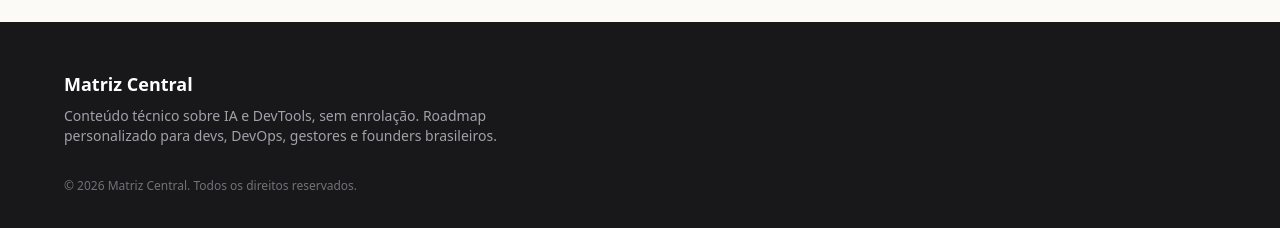
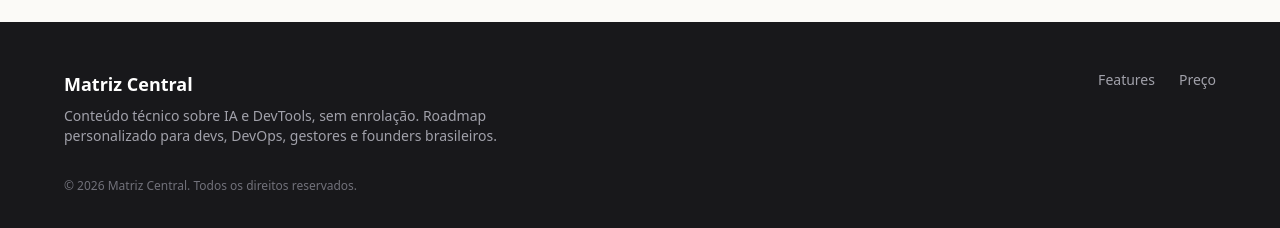
Before and after one commit to limajeferson/matrizcentral, a Next.js app: page / in a window 1280 px wide. Shown: the part 2574-2802 px from the top of the page. Built offline with nearby package versions, Linux system fonts and the light colour scheme.

Commit message:
feat: adiciona nav de links reais ao footer

```diff
--- a/src/components/marketing/Footer.tsx
+++ b/src/components/marketing/Footer.tsx
@@ -1,17 +1,27 @@
 export default function Footer() {
   return (
     <footer className="bg-zinc-900 px-6 py-12 text-zinc-400">
-      <div className="mx-auto max-w-6xl">
+      <div className="mx-auto flex max-w-6xl flex-col gap-8 sm:flex-row sm:items-start sm:justify-between">
+        <div>
           <p className="mb-2 text-lg font-bold text-white">Matriz Central</p>
           <p className="max-w-md text-sm">
             Conteúdo técnico sobre IA e DevTools, sem enrolação. Roadmap
             personalizado para devs, DevOps, gestores e founders brasileiros.
           </p>
-        <p className="mt-8 text-xs text-zinc-500">
+        </div>
+        <nav className="flex gap-6 text-sm">
+          <a href="#features" className="transition hover:text-white">
+            Features
+          </a>
+          <a href="#preco" className="transition hover:text-white">
+            Preço
+          </a>
+        </nav>
+      </div>
+      <p className="mx-auto mt-8 max-w-6xl text-xs text-zinc-500">
         © {new Date().getFullYear()} Matriz Central. Todos os direitos
         reservados.
       </p>
-      </div>
     </footer>
   );
 }
```
Lines whose indentation alone changed are shown as unchanged.
